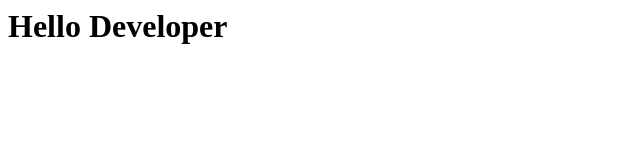
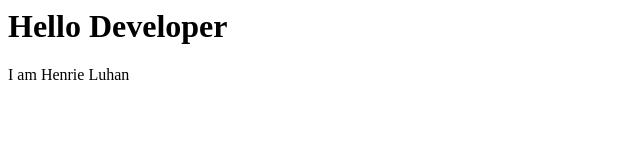
Before and after one commit to Cancelzero/Riee, a plain HTML site: page Index.html in a window 1280 px wide. Shown: the whole page, without its empty margins (0-640 px from the left). Drawn offline with Linux system fonts and the light colour scheme.

Commit message:
Update Index.html

```diff
--- a/Index.html
+++ b/Index.html
@@ -4,5 +4,6 @@
 </head>
 <body>
 <h1>Hello Developer</h1>
+  I am Henrie Luhan
 </body>
 </html>
```
